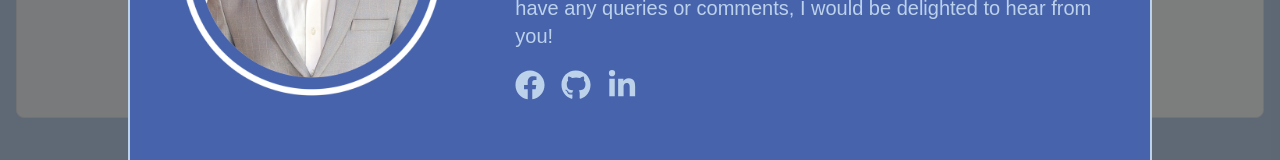
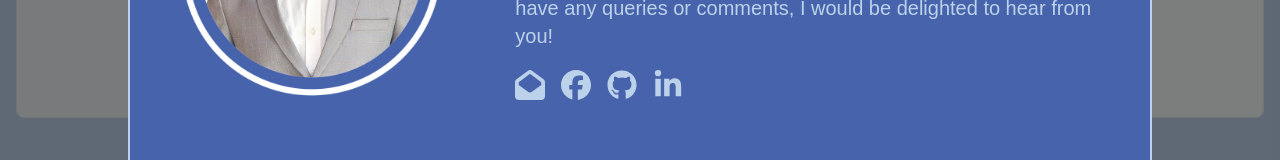
Before and after one commit to HasanC14/new-WriteRight-client, a React (Vite) app: page / in a window 1280 px wide. Both pictures are taken after a click on the button "Hasan Chowdhury". Shown: the part 469-629 px from the top of the page. Built offline with nearby package versions, Linux system fonts and the light colour scheme; a web font is replaced by a local one.

Commit message:
gmail added

```diff
--- a/src/App.jsx
+++ b/src/App.jsx
@@ -1,6 +1,6 @@
 import { useState } from "react";
 import "./App.css";
-import { FaCopy, FaFacebook, FaGithub, FaLinkedinIn } from "react-icons/fa";
+import {} from "react-icons/fa";
 import axios from "axios";
 import { Swiper, SwiperSlide } from "swiper/react";
 import "swiper/css";
@@ -9,7 +9,16 @@ import "swiper/css/pagination";
 import "swiper/css/bundle";
 import { motion } from "framer-motion";
 
-import { FaCheck, FaCircleXmark, FaEllipsis } from "react-icons/fa6";
+import {
+  FaCopy,
+  FaFacebook,
+  FaGithub,
+  FaLinkedinIn,
+  FaCheck,
+  FaCircleXmark,
+  FaEllipsis,
+  FaEnvelopeOpen,
+} from "react-icons/fa6";
 const filters = [
   { text: "Rewrite", endpoint: "rewrite" },
   { text: "Fluency", endpoint: "fluency" },
@@ -259,6 +268,12 @@ function App() {
                   be delighted to hear from you!
                   <div className="flex space-x-4 md:text-3xl text-2xl mt-5">
                     <a
+                      href="mailto:dev.hasanchowdhury@gmail.com?subject=Hello%20There&body=I%20wanted%20to%20get%20in%20touch%20with%20you."
+                      target="_blank"
+                    >
+                      <FaEnvelopeOpen />
+                    </a>
+                    <a
                       href="https://www.facebook.com/dev.hasanchowdhury"
                       target="_blank"
                       rel="noreferrer"
```
